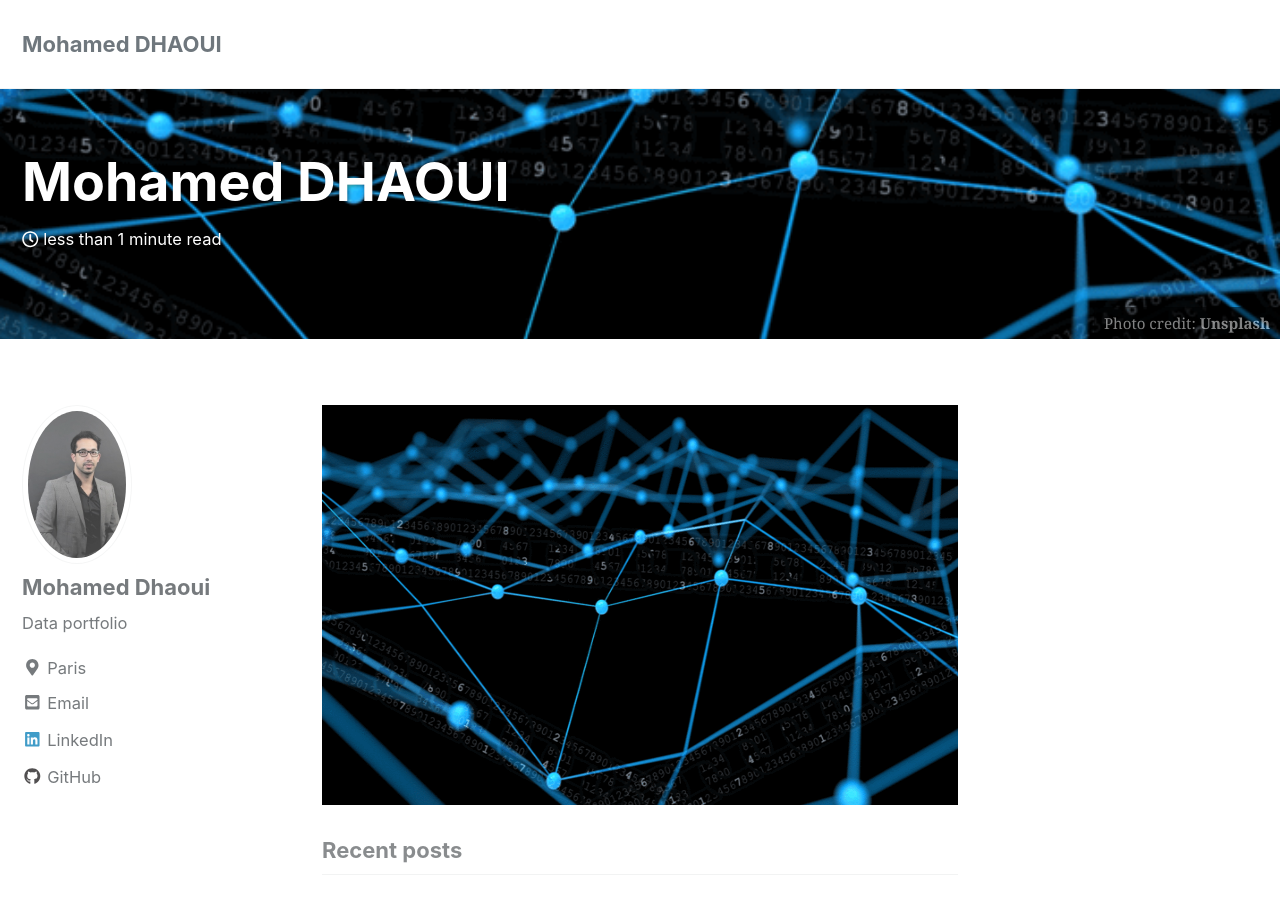
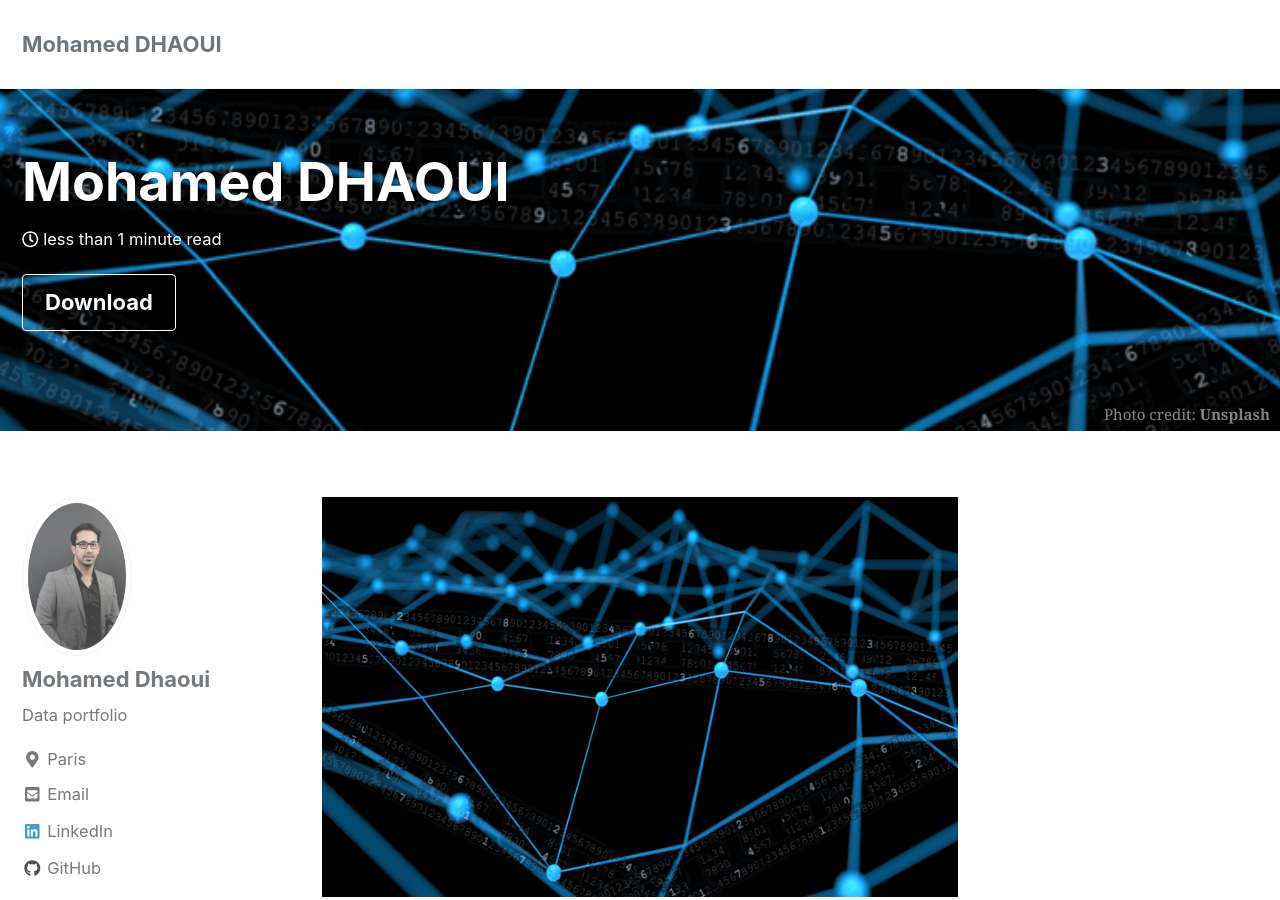
Before and after one commit to mohameddhaoui/mohameddhaoui.github.io, a Jekyll site: the page built from index.html, in a window 1280 px wide and 900 px high. Built offline with Jekyll 4.4.1, drawn with Linux system fonts in a browser that asks for light colours; cached includes are drawn as plain includes; the list of posts is cut into pages by our own code.

Commit message:
Update index.html

```diff
--- a/index.html
+++ b/index.html
@@ -5,7 +5,9 @@
  #image: "/images/back_2.gif"
  overlay_image: /images/back.gif
  caption: "Photo credit: [**Unsplash**](https://unsplash.com)"
-
+ actions:
+   - label: "Download"
+     url: "https://github.com"
 
 ---
 <body>
```
